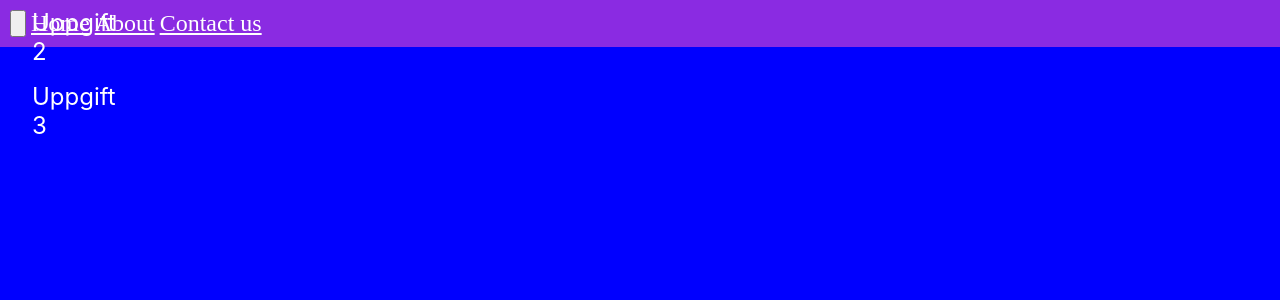
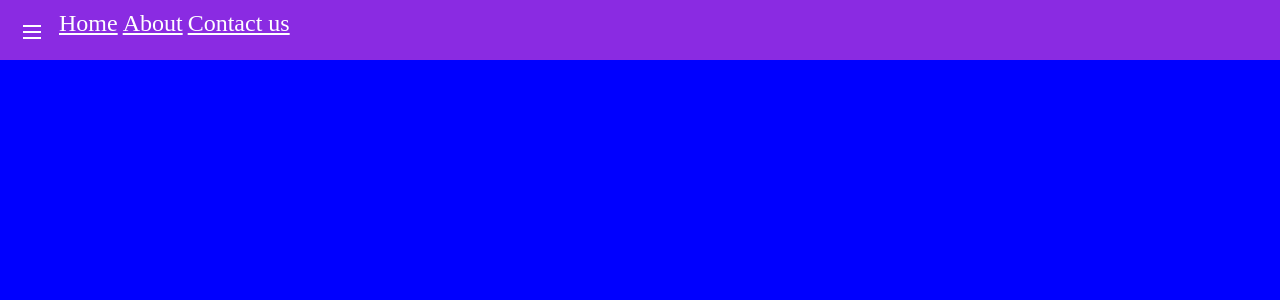
Before and after one commit to Grayfox665/f25d-react-app-med-navbar-och-sidobar, a React (Create React App) app: page / in a window 1280 px wide. Shown: the top 300 px of the page. Built offline with nearby package versions, Linux system fonts and the light colour scheme.

Commit message:
pathed and completed the toggle sidebar function and sidebar.

```diff
--- a/public/index.html
+++ b/public/index.html
@@ -15,6 +15,11 @@
       user's mobile device or desktop. See https://developers.google.com/web/fundamentals/web-app-manifest/
     -->
     <link rel="manifest" href="%PUBLIC_URL%/manifest.json" />
+
+    <link
+      rel="stylesheet"
+      href="https://fonts.googleapis.com/css2?family=Material+Symbols+Outlined:opsz,wght,FILL,GRAD@20..48,100..700,0..1,-50..200&icon_names=dehaze"
+    />
     <!--
       Notice the use of %PUBLIC_URL% in the tags above.
       It will be replaced with the URL of the `public` folder during the build.
--- a/src/App.js
+++ b/src/App.js
@@ -1,12 +1,19 @@
 import "./App.css";
 import NavBar from "./Components/NavbarComponents/Navbar";
 import SideBar from "./Components/SidobarComponents/Sidebar";
+import { useState } from "react";
 
 function App() {
+  const [isSidebarOpen, setIsSidebarOpen] = useState(false);
+
+  const toggleSidebar = () => {
+    setIsSidebarOpen((prev) => !prev);
+  };
+
   return (
     <div className="App">
-      <NavBar />
-      <SideBar />
+      <NavBar toggleSidebar={toggleSidebar} />
+      <SideBar isOpen={isSidebarOpen} />
     </div>
   );
 }
--- a/src/Components/NavbarComponents/Navbar.css
+++ b/src/Components/NavbarComponents/Navbar.css
@@ -1,6 +1,7 @@
 .Navbar {
   display: flex;
   padding: 10px;
+  height: 60px;
   gap: 5px;
   background-color: blueviolet;
 }
@@ -11,3 +12,15 @@
   font-weight: 500;
   font-family: "Times New Roman", Times, serif;
 }
+
+.sidebar-toggle {
+  border: none;
+  color: white;
+  background-color: transparent;
+  cursor: pointer;
+  padding: 10px;
+}
+
+.sidebar-toggle:hover {
+  background-color: blue;
+}
--- a/src/Components/NavbarComponents/Navbar.js
+++ b/src/Components/NavbarComponents/Navbar.js
@@ -1,13 +1,12 @@
 import "./Navbar.css";
 import LinkComponent from "../LinkComponent";
-import { useState } from "react";
 
-export default function NavBar() {
-  const [isSideBarOpen, setIsSideBarOpen] = useState(false);
-
+export default function NavBar({ toggleSidebar }) {
   return (
-    <nav className="Navbar" onClick={() => setIsSideBarOpen(!isSideBarOpen)}>
-      <button className="sidebar-toggle"></button>
+    <nav className="Navbar">
+      <button className="sidebar-toggle" onClick={toggleSidebar}>
+        <span className="material-symbols-outlined">dehaze</span>
+      </button>
       <LinkComponent name="Home" link="#" />
       <LinkComponent name="About" link="#" />
       <LinkComponent name="Contact us" link="#" />
--- a/src/Components/SidobarComponents/Sidebar.css
+++ b/src/Components/SidobarComponents/Sidebar.css
@@ -1,11 +1,20 @@
 .sidebar {
   height: 100%;
-  width: 0;
+  width: 310px;
   position: fixed;
-  z-index: 1;
+  z-index: -1;
   top: 0;
+  left: -310px;
+  background-color: rgb(126, 40, 206);
+  margin-top: 60px;
+  overflow: hidden;
+  transition: left 0.5 ease-in-out;
+  display: flex;
+  flex-direction: column;
+}
+
+.sidebar.open {
   left: 0;
-  background-color: rgb(126, 40, 206);
 }
 
 .sidebar a {
@@ -16,3 +25,8 @@
   display: flex;
   flex-direction: column;
 }
+
+.sidebar a:hover {
+  text-decoration: underline;
+  background-color: blueviolet;
+}
--- a/src/Components/SidobarComponents/Sidebar.js
+++ b/src/Components/SidobarComponents/Sidebar.js
@@ -1,9 +1,9 @@
 import "./Sidebar.css";
 import LinkComponent from "../LinkComponent";
 
-export default function SideBar() {
+export default function SideBar({ isOpen }) {
   return (
-    <aside className="sidebar">
+    <aside className={`sidebar ${isOpen ? "open" : ""}`}>
       <LinkComponent name="Uppgift 2" link="#" />
       <LinkComponent name="Uppgift 3" link="#" />
     </aside>
--- a/src/index.css
+++ b/src/index.css
@@ -1,14 +1,9 @@
+* {
+  margin: 0;
+  padding: 0;
+  box-sizing: border-box;
+}
+
 body {
-  margin: 0;
-  font-family: -apple-system, BlinkMacSystemFont, "Segoe UI", "Roboto", "Oxygen",
-    "Ubuntu", "Cantarell", "Fira Sans", "Droid Sans", "Helvetica Neue",
-    sans-serif;
-  -webkit-font-smoothing: antialiased;
-  -moz-osx-font-smoothing: grayscale;
   background-color: blue;
 }
-
-code {
-  font-family: source-code-pro, Menlo, Monaco, Consolas, "Courier New",
-    monospace;
-}
```
Also changed, not shown: src/App.css (+0 -35 lines), public/logo192.png (deleted), public/logo512.png (deleted).
